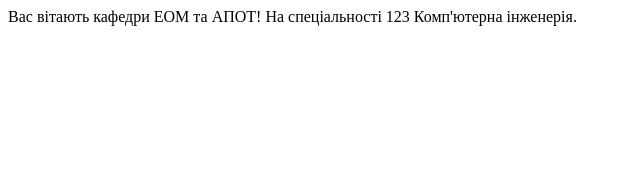
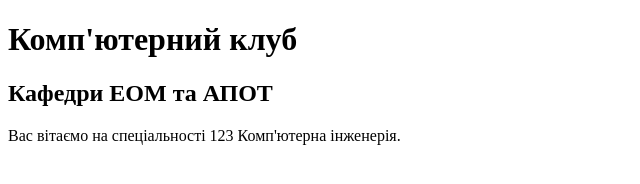
Before and after one commit to knureigs/cclub, a plain HTML site: page index.html in a window 1280 px wide. Shown: the whole page, without its empty margins (0-640 px from the left). Drawn offline with Linux system fonts and the light colour scheme.

Commit message:
Update index.html

```diff
--- a/index.html
+++ b/index.html
@@ -4,6 +4,8 @@
   <title>Example</title>
 </head>
 <body>
-  Вас вітають кафедри ЕОМ та АПОТ! На спеціальності 123 Комп'ютерна інженерія.
+  <h1>Комп'ютерний клуб</h1>
+  <h2>Кафедри ЕОМ та АПОТ</h2>
+  Вас вітаємо на спеціальності 123 Комп'ютерна інженерія.
 </body>
 </html>
```
